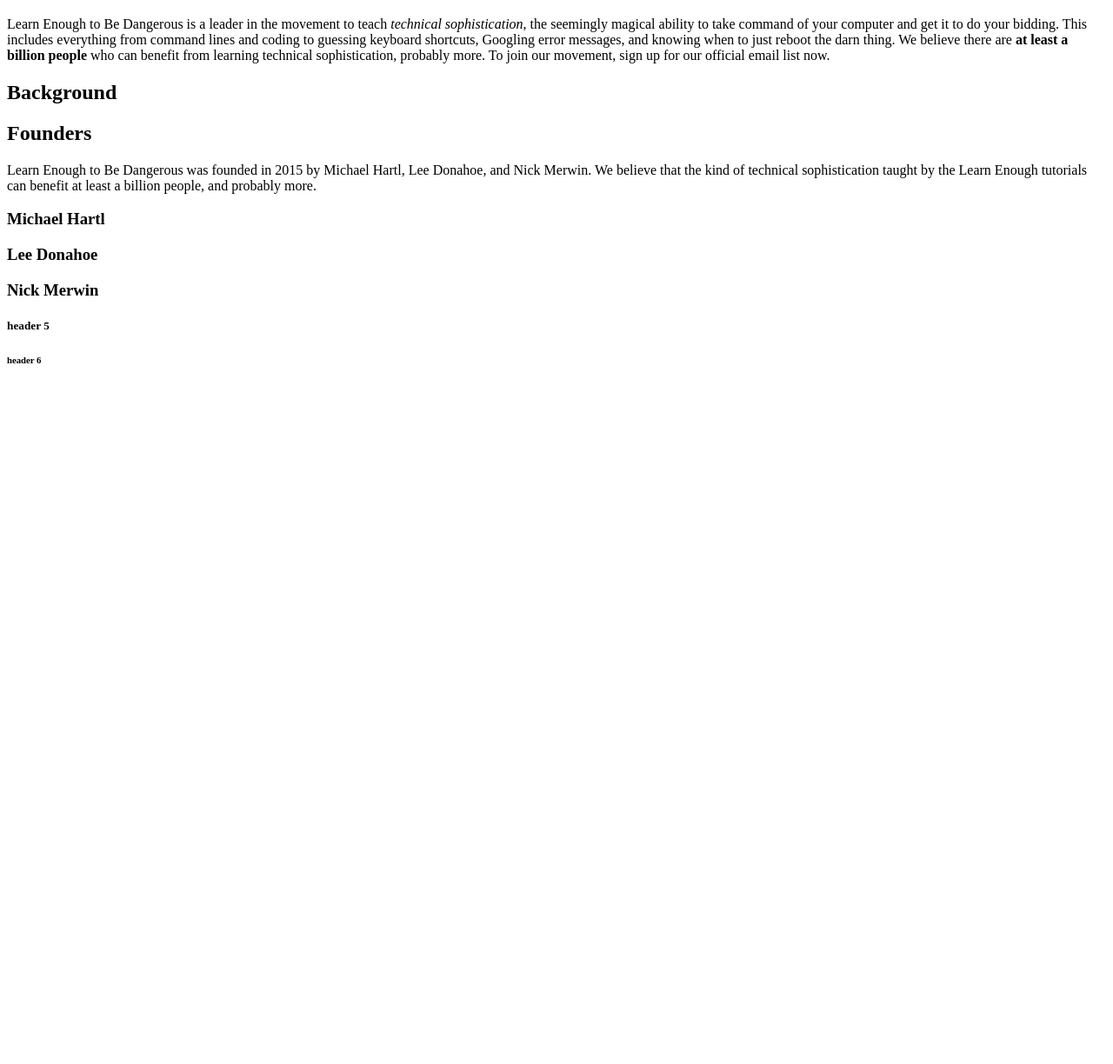
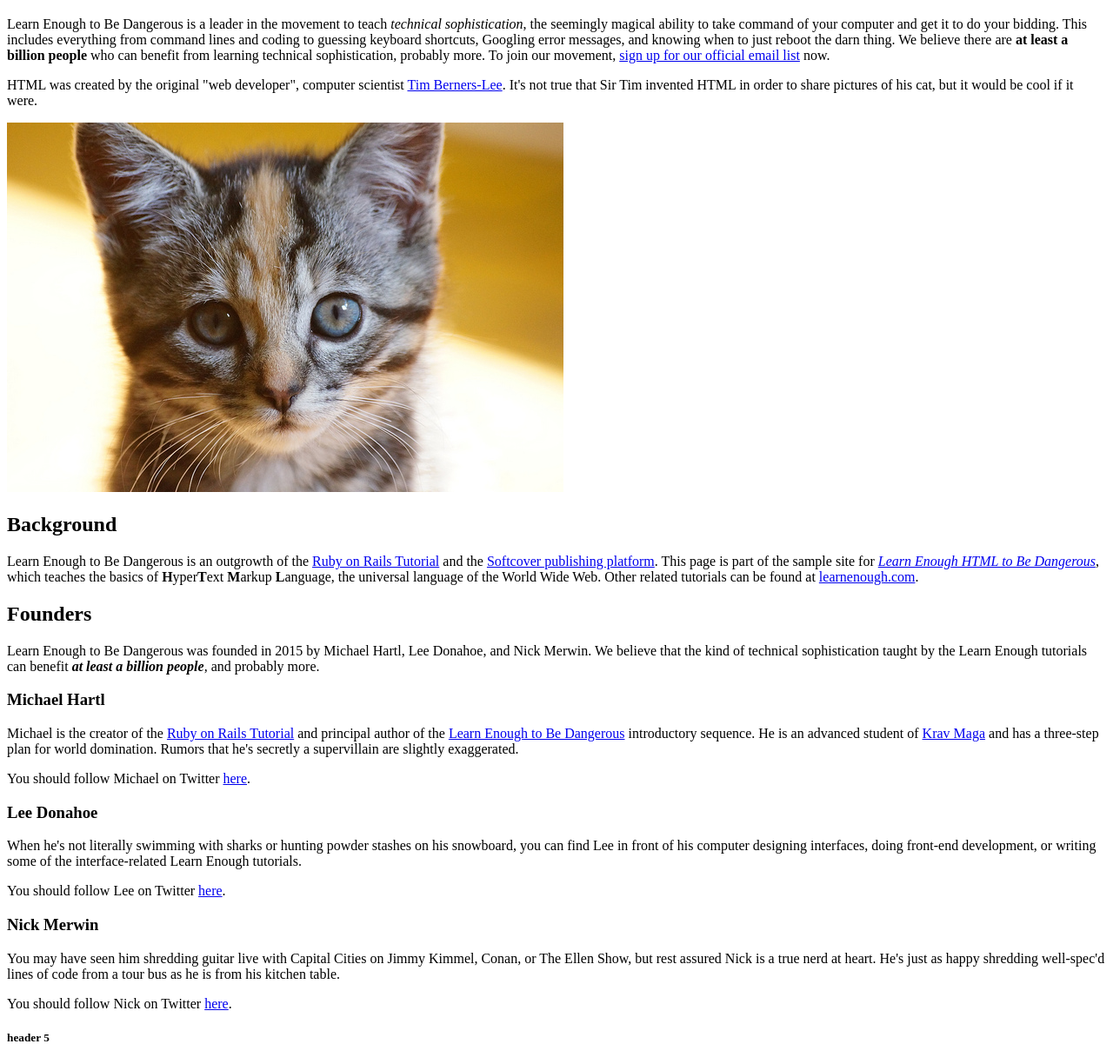
Before and after one commit to Wynandstolp/sample_website, a plain HTML site: page index.html in a window 1280 px wide. Shown: the part 61-1285 px from the top of the page at 87% size. Before the commit the page ends 800 px from the top, so only its background shows below. Drawn offline with Linux system fonts and the light colour scheme.

Commit message:
Add link and kitten image

```diff
--- a/index.html
+++ b/index.html
@@ -14,23 +14,81 @@
         Googling error messages, and knowing when to just reboot the darn thing.
         We believe there are <strong>at least a billion people</strong> who
         can benefit from learning technical sophistication, probably more. To
-        join our movement, sign up for our official email list now.
+      join our movement, <a href="http://learnenough.com/email">sign
+      up for our official email list</a> now.
       </p>
+      <p>
+        HTML was created by the original "web developer", computer scientist
+        <a href="https://en.wikipedia.org/wiki/Tim_Berners-Lee">Tim
+        Berners-Lee</a>. It's not true that Sir Tim invented HTML in order to
+        share pictures of his cat, but it would be cool if it were.
+      </p>
+
+      <img src="images/kitten.jpg" alt="An adorable kitten">
+
     <h2>Background</h2>
+      <p>
+        Learn Enough to Be Dangerous is an outgrowth of the
+        <a href="http://railstutorial.org/">Ruby on Rails Tutorial</a> and the
+        <a href="http://www.softcover.io/">Softcover publishing platform</a>.
+        This page is part of the sample site for
+        <a href="http://learnenough.com/html-tutorial"><em>Learn Enough HTML to
+        Be Dangerous</em></a>, which teaches the basics of
+        <strong>H</strong>yper<strong>T</strong>ext <strong>M</strong>arkup
+        <strong>L</strong>anguage, the universal language of the World Wide Web.
+        Other related tutorials can be found at
+        <a href="http://learnenough.com/">learnenough.com</a>.
+      </p>
 
     <h2>Founders</h2>
       <p>
         Learn Enough to Be Dangerous was founded in 2015 by Michael Hartl, Lee
         Donahoe, and Nick Merwin. We believe that the kind of technical
         sophistication taught by the Learn Enough tutorials can benefit
-        at least a billion people, and probably more.
+        <strong><em>at least a billion people</em></strong>, and probably more.
       </p>
 
-    <h3>Michael Hartl</h3>
+      <h3>Michael Hartl</h3>
 
-    <h3>Lee Donahoe</h3>
+        <p>
+          Michael is the creator of the <a href="http://railstutorial.org/">
+          Ruby on Rails Tutorial</a> and principal author of the
+          <a href="http://learnenough.com/">Learn Enough to Be Dangerous</a>
+          introductory sequence. He is an advanced student of
+          <a href="http://kravmaga.com/">Krav Maga</a> and has a three-step
+          plan for world domination. Rumors that he's secretly a supervillain
+          are slightly exaggerated.
+        </p>
+        <p>
+          You should follow Michael on Twitter
+          <a href="http://twitter.com/mhartl" target="_blank">here</a>.
+        </p>
 
-    <h3>Nick Merwin</h3>
+      <h3>Lee Donahoe</h3>
+
+        <p>
+          When he's not literally swimming with sharks or hunting powder stashes
+          on his snowboard, you can find Lee in front of his computer designing
+          interfaces, doing front-end development, or writing some of the
+          interface-related Learn Enough tutorials.
+        </p>
+        <p>
+          You should follow Lee on Twitter
+          <a href="https://twitter.com/leedonahoe" target="_blank">here</a>.
+        </p>
+
+      <h3>Nick Merwin</h3>
+
+        <p>
+          You may have seen him shredding guitar live with Capital Cities on Jimmy
+          Kimmel, Conan, or The Ellen Show, but rest assured Nick is a true nerd
+          at heart. He's just as happy shredding well-spec'd lines of code from a
+          tour bus as he is from his kitchen table.
+        </p>
+        <p>
+          You should follow Nick on Twitter
+          <a href="https://twitter.com/nickmerwin" target="_blank">here</a>.
+        </p>
 
     <h5>header 5</h5>
 
```
Also changed, not shown: images/kitten.jpg (added).
